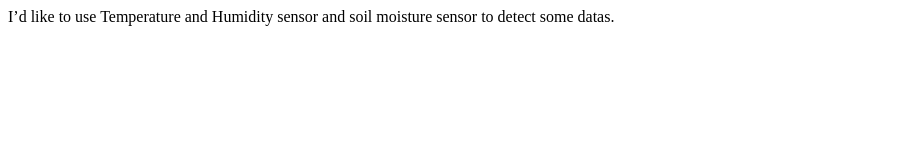
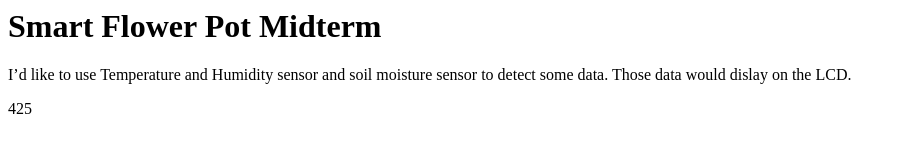
Before and after one commit to panpanjn/webserver, a website: page public/index.html in a window 1280 px wide. Shown: the whole page, without its empty margins (0-906 px from the left). Drawn offline with Linux system fonts and the light colour scheme.

Commit message:
Added a new p

```diff
--- a/public/index.html
+++ b/public/index.html
@@ -3,6 +3,8 @@
     <title>Test</title>
 </head>
 <body>
-<p>I’d like to use Temperature and Humidity sensor and soil moisture sensor to detect some datas.</p>
+<h1>Smart Flower Pot Midterm</h1>
+<p>I’d like to use Temperature and Humidity sensor and soil moisture sensor to detect some data. Those data would dislay on the LCD.</p>
+<p>425</p>
 </body>
 </html>
```
